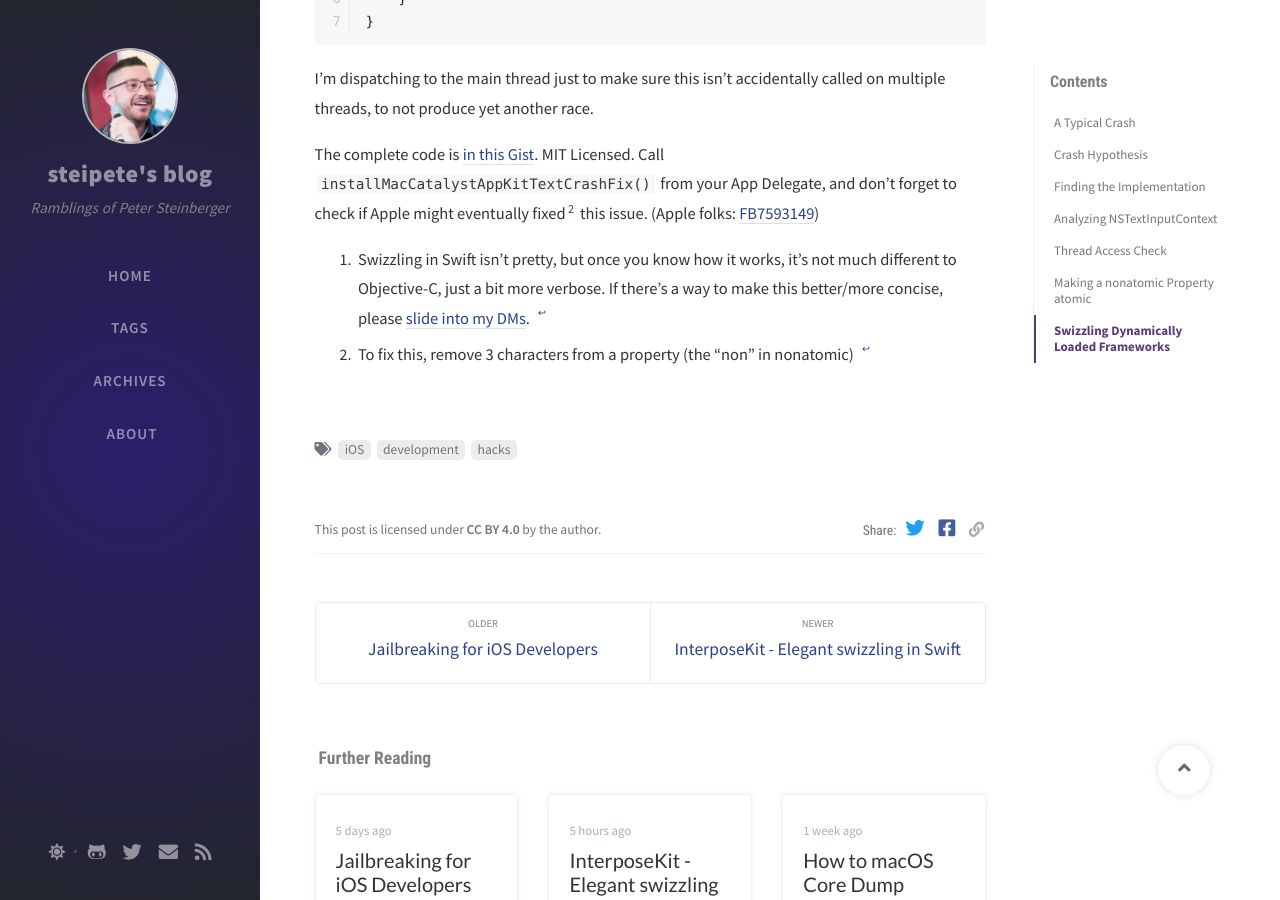
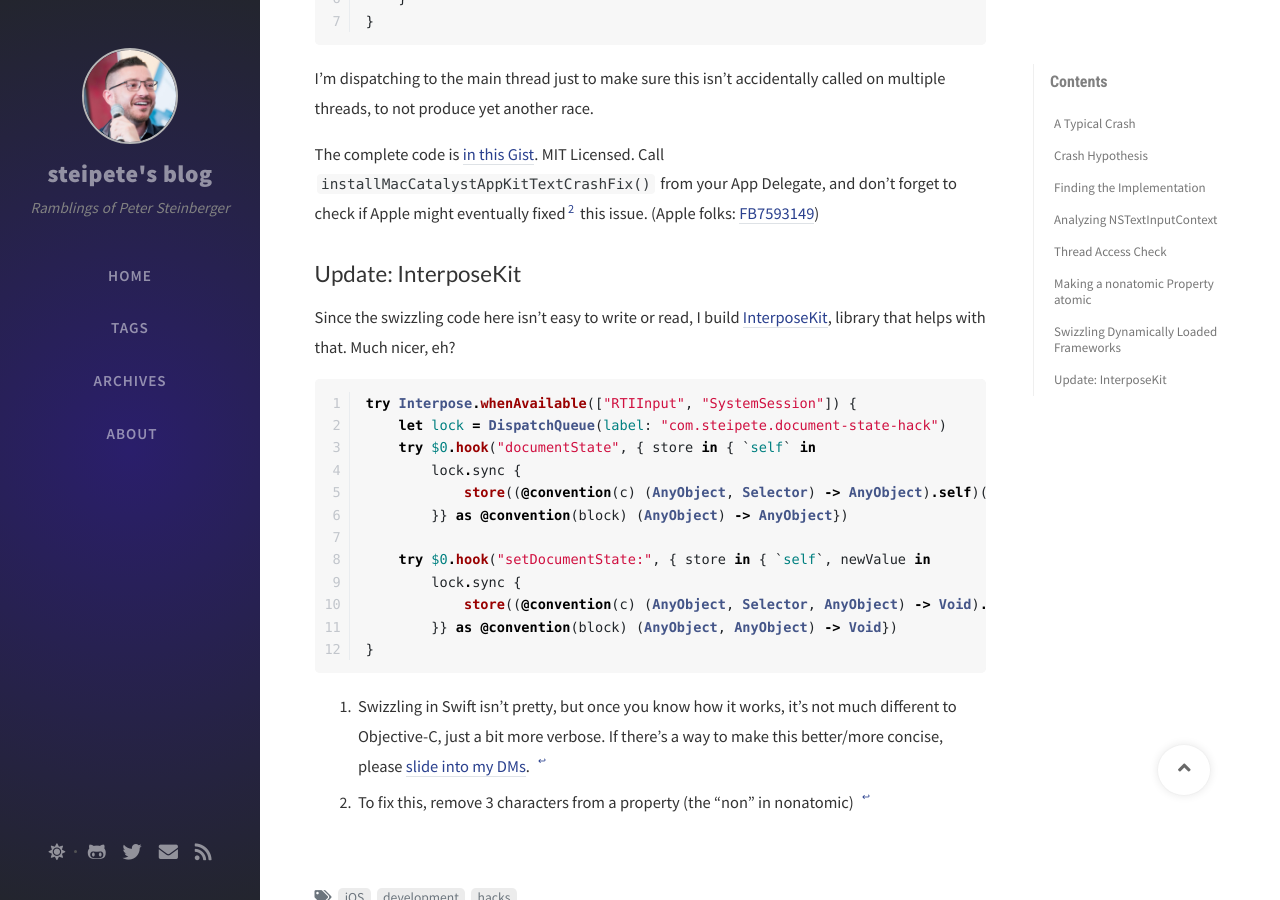
Before and after one commit to steipete/steipete.com, a Jekyll site: the page built from _posts/2020-05-30-mac-catalyst-crash-hunt.md, in a window 1280 px wide and 900 px high, scrolled down 8176 px. Built offline with Jekyll 4.4.1, drawn with Linux system fonts in a browser that asks for light colours; nearby versions of some CDN libraries; comment, search, counter and statistics services are not loaded.

Commit message:
add interposekit fix

````diff
--- a/_posts/2020-05-30-mac-catalyst-crash-hunt.md
+++ b/_posts/2020-05-30-mac-catalyst-crash-hunt.md
@@ -265,4 +265,24 @@ I'm dispatching to the main thread just to make sure this isn't accidentally cal
 
 The complete code is [in this Gist](https://gist.github.com/steipete/f955aaa0742021af15add0133d8482b9). MIT Licensed. Call `installMacCatalystAppKitTextCrashFix()` from your App Delegate, and don't forget to check if Apple might eventually fixed[^2] this issue. (Apple folks: [FB7593149](https://twitter.com/steipete/status/1266513539012927492?s=21))
 
+## Update: InterposeKit
+
+Since the swizzling code here isn't easy to write or read, I build [InterposeKit](/posts/interposekit/), library that helps with that. Much nicer, eh?
+
+```swift
+try Interpose.whenAvailable(["RTIInput", "SystemSession"]) {
+    let lock = DispatchQueue(label: "com.steipete.document-state-hack")
+    try $0.hook("documentState", { store in { `self` in
+        lock.sync {
+            store((@convention(c) (AnyObject, Selector) -> AnyObject).self)(`self`, store.selector)
+        }} as @convention(block) (AnyObject) -> AnyObject})
+
+    try $0.hook("setDocumentState:", { store in { `self`, newValue in
+        lock.sync {
+            store((@convention(c) (AnyObject, Selector, AnyObject) -> Void).self)(`self`, store.selector, newValue)
+        }} as @convention(block) (AnyObject, AnyObject) -> Void})
+}
+```
+
+
 [^2]: To fix this, remove 3 characters from a property (the “non” in nonatomic)
````
